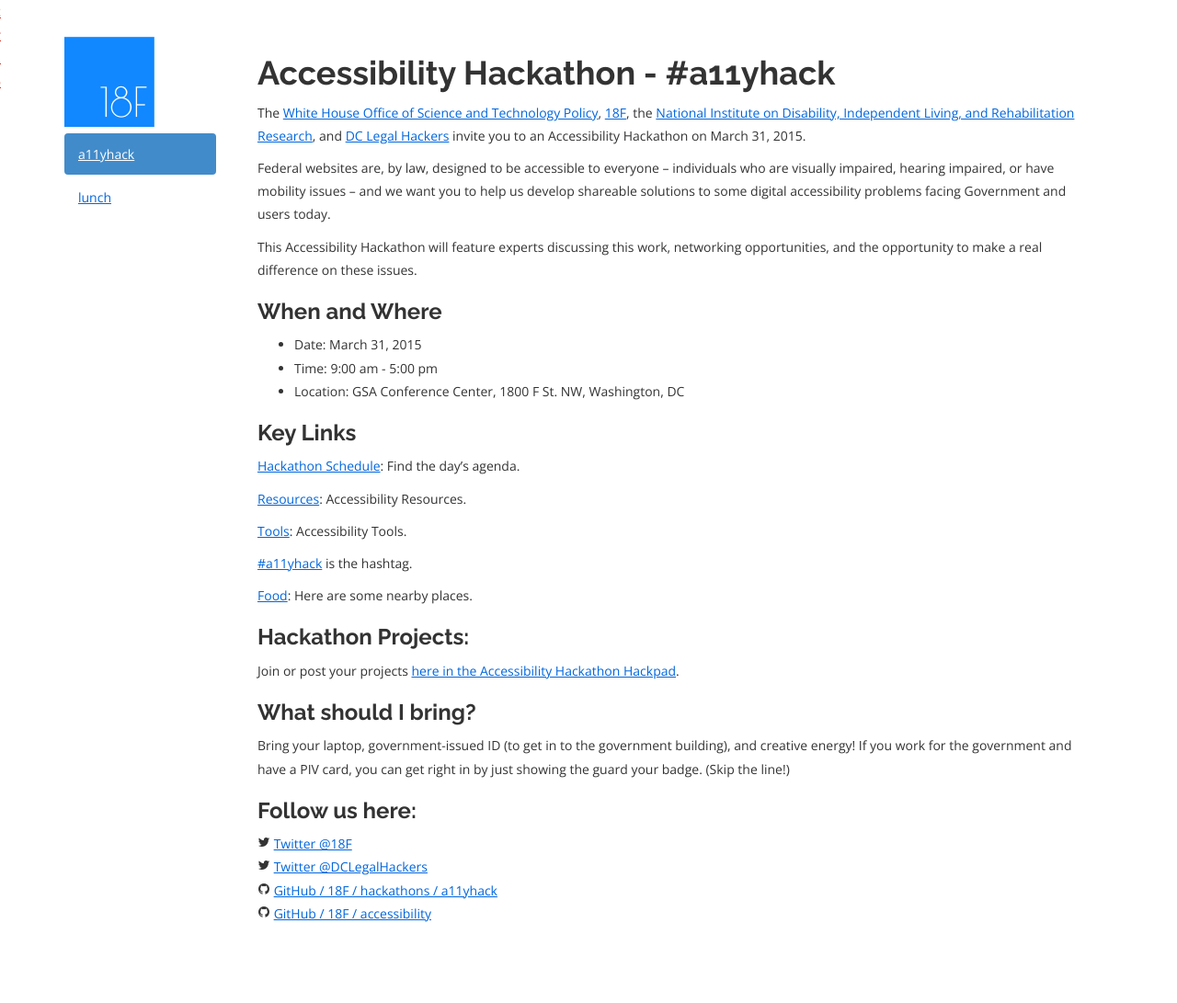
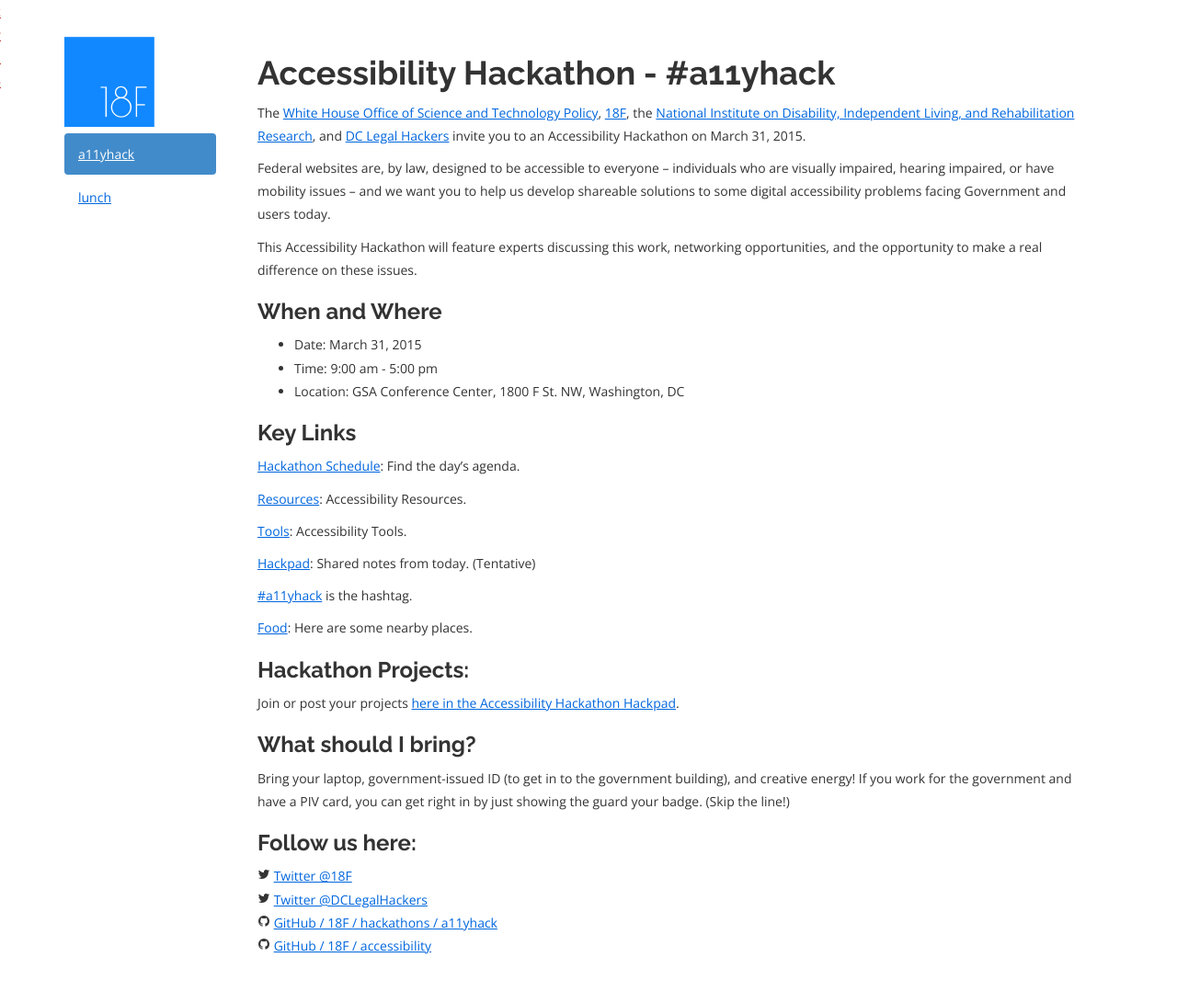
Before and after one commit to 18F/hackathons, a Jekyll site: the page built from pages/a11yhack.md, in a window 1280 px wide. Shown: the whole page at 92% size. Built offline with Jekyll 4.4.1, drawn with Linux system fonts in a browser that asks for light colours; nearby versions of some CDN libraries; Markdown is read by kramdown in place of the engine named in the settings; before the commit the page ends 1056 px from its top, so only the background shows below that.

Commit message:
Hestitantly adding hackpad to the site.

```diff
--- a/pages/a11yhack.md
+++ b/pages/a11yhack.md
@@ -28,6 +28,8 @@
 
 [Tools]({{site.baseurl}}/a11yhack/tools): Accessibility Tools.
 
+[Hackpad](https://hackpad.com/Accessibility-Hackathon-a11yhack-FSW5lFX53LP): Shared notes from today. (Tentative)
+
 [#a11yhack](https://twitter.com/search?q=%23a11yhack&amp;src=typd) is the hashtag.
 
 [Food]({{site.baseurl}}/lunch): Here are some nearby places.
```
